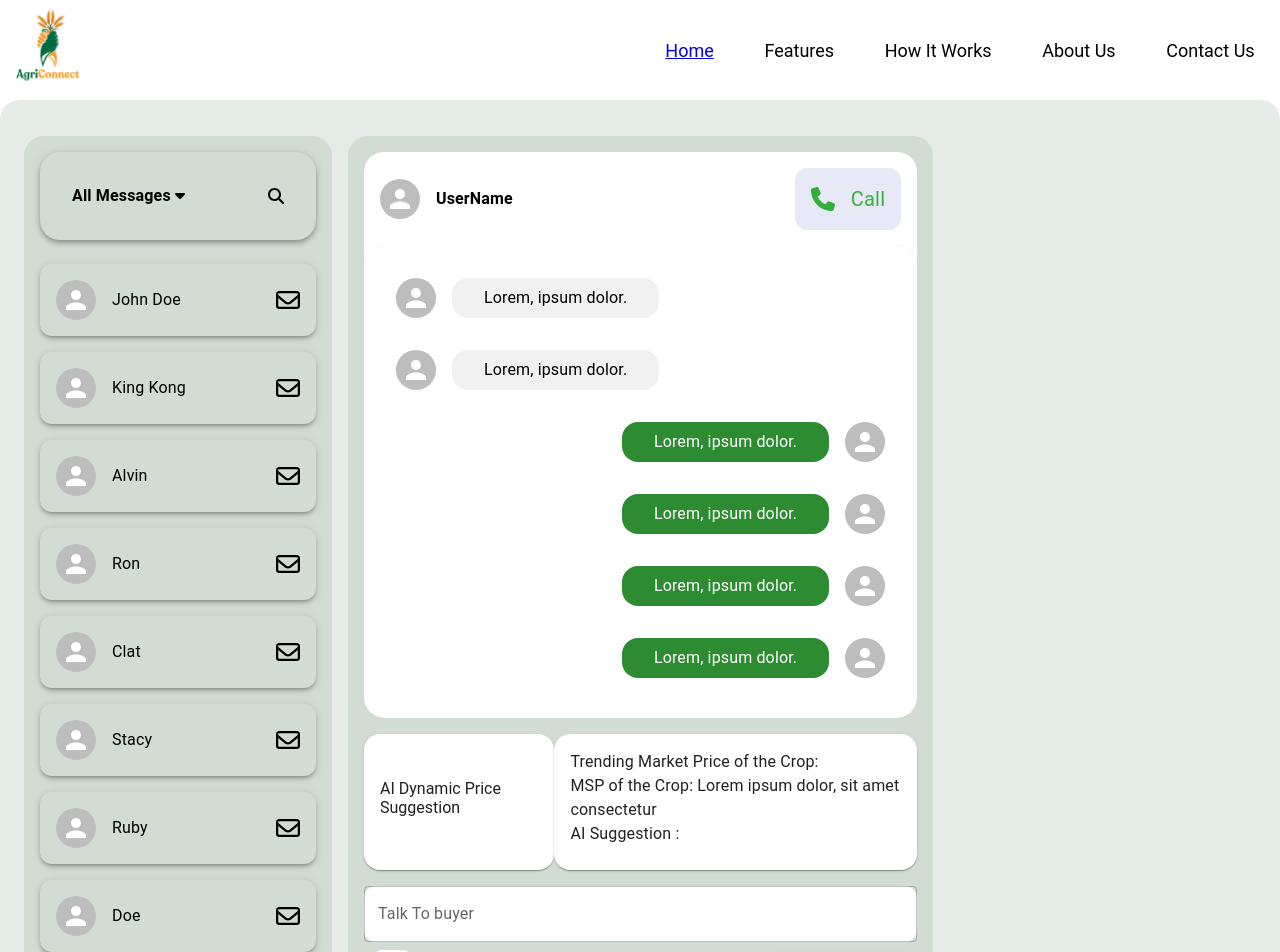
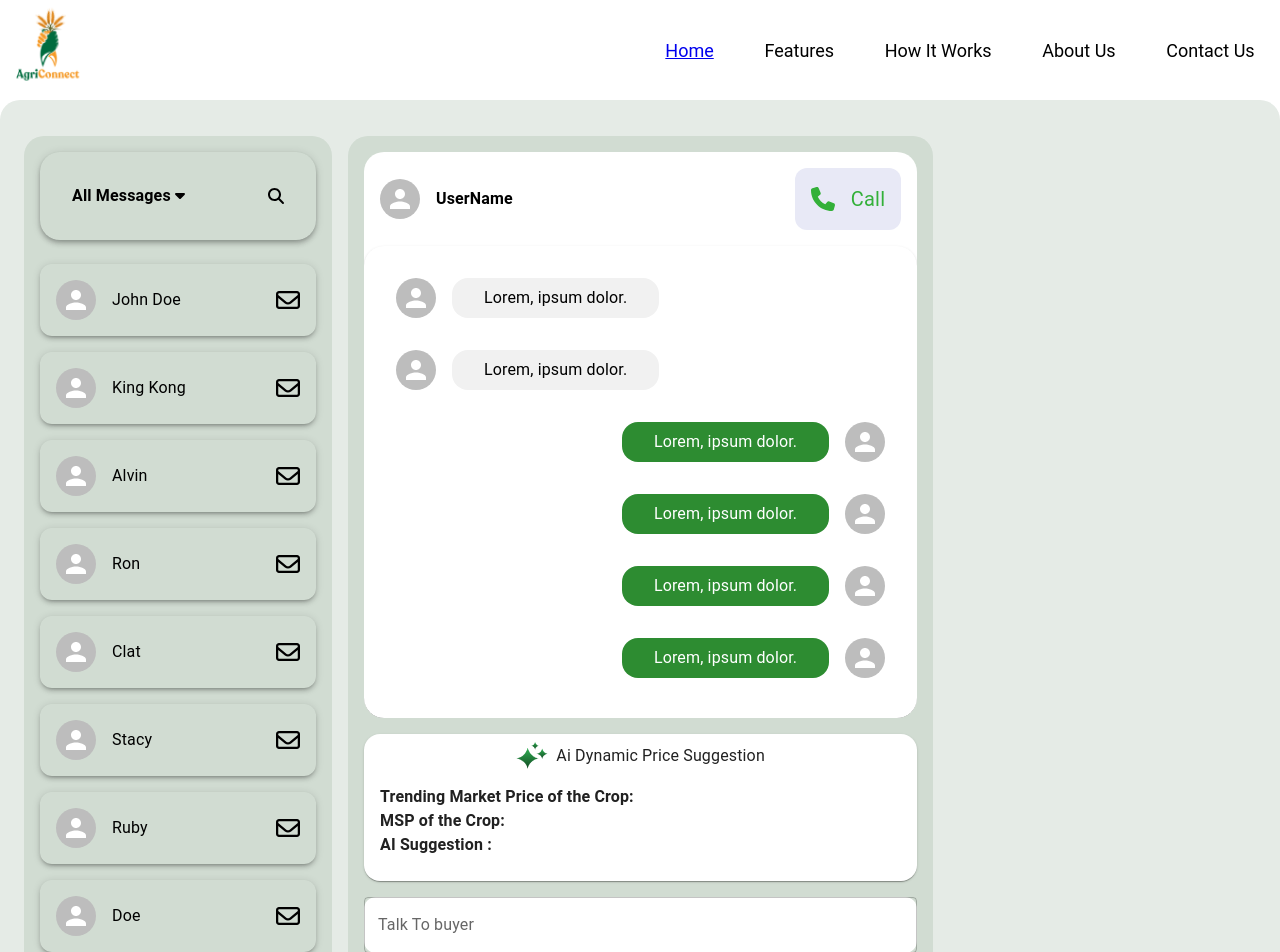
Before and after one commit to Thebeast01/AgriConnect, a React (Vite) app in the folder Frontend/: page /chat in a window 1280 px wide. Shown: the top 952 px of the page. Built offline with nearby package versions, Linux system fonts and the light colour scheme.

Commit message:
Fixed ui of Chat Interface

```diff
--- a/Frontend/src/Pages/ChatInterface.jsx
+++ b/Frontend/src/Pages/ChatInterface.jsx
@@ -20,6 +20,7 @@ import { FontAwesomeIcon } from '@fortawesome/react-fontawesome';
 import { faMagnifyingGlass, faCaretDown, faPhone, faPaperclip } from '@fortawesome/free-solid-svg-icons';
 import { faEnvelope } from '@fortawesome/free-regular-svg-icons';
 import { Colors } from '../Colors';
+import Ai from '../assets/ai.png';
 const ChatInterface = () => {
         const data = [
                 {
@@ -208,20 +209,21 @@ const ChatInterface = () => {
 
 
                                         }}>
-                                                <Card sx={{ borderRadius: 4, display: 'flex', alignItems: 'center' }}>
-                                                        <CardContent>AI Dynamic Price Suggestion</CardContent>
 
-                                                </Card>
-                                                <Card sx={{ borderRadius: 4 }}>
-                                                        <CardContent >
-                                                                <Typography>
+
+                                                <Card sx={{ borderRadius: 4, width: '100%' }}>
+                                                        <Typography textAlign={'center'} marginTop={1} display={'flex'} alignItems={'center'} justifyContent={'center'} gap={1}>
+                                                                <img src={Ai} alt="" />
+                                                                Ai Dynamic Price Suggestion</Typography>
+                                                        <CardContent sx={{ fontWeight: 'bold' }}>
+                                                                <Typography sx={{ fontWeight: 'bold' }}>
                                                                         Trending Market Price of the Crop:
 
+                                                                </Typography >
+                                                                <Typography sx={{ fontWeight: 'bold' }}>
+                                                                        MSP of the Crop:
                                                                 </Typography>
-                                                                <Typography>
-                                                                        MSP of the Crop: Lorem ipsum dolor, sit amet consectetur
-                                                                </Typography>
-                                                                <Typography>
+                                                                <Typography sx={{ fontWeight: 'bold' }}>
                                                                         AI Suggestion :
                                                                 </Typography>
 
```
Also changed, not shown: Frontend/src/assets/ai.png (added).
